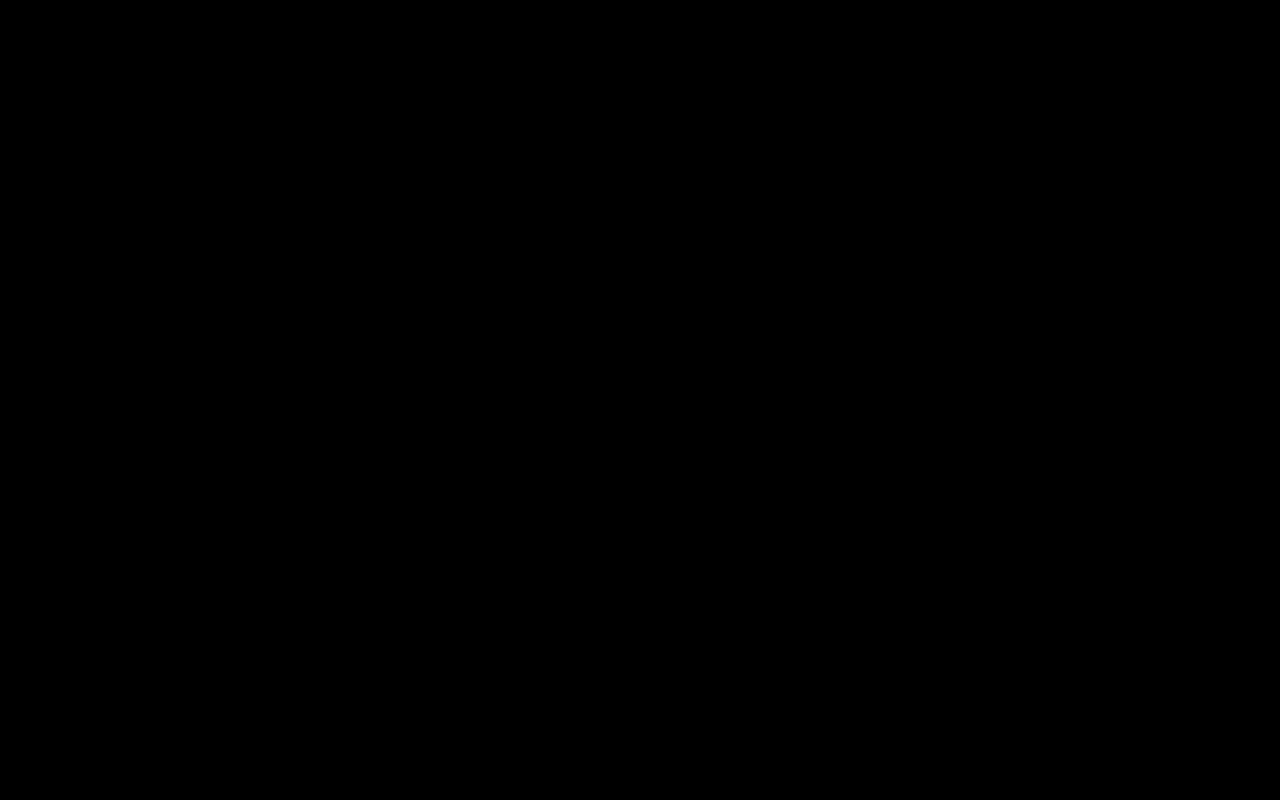
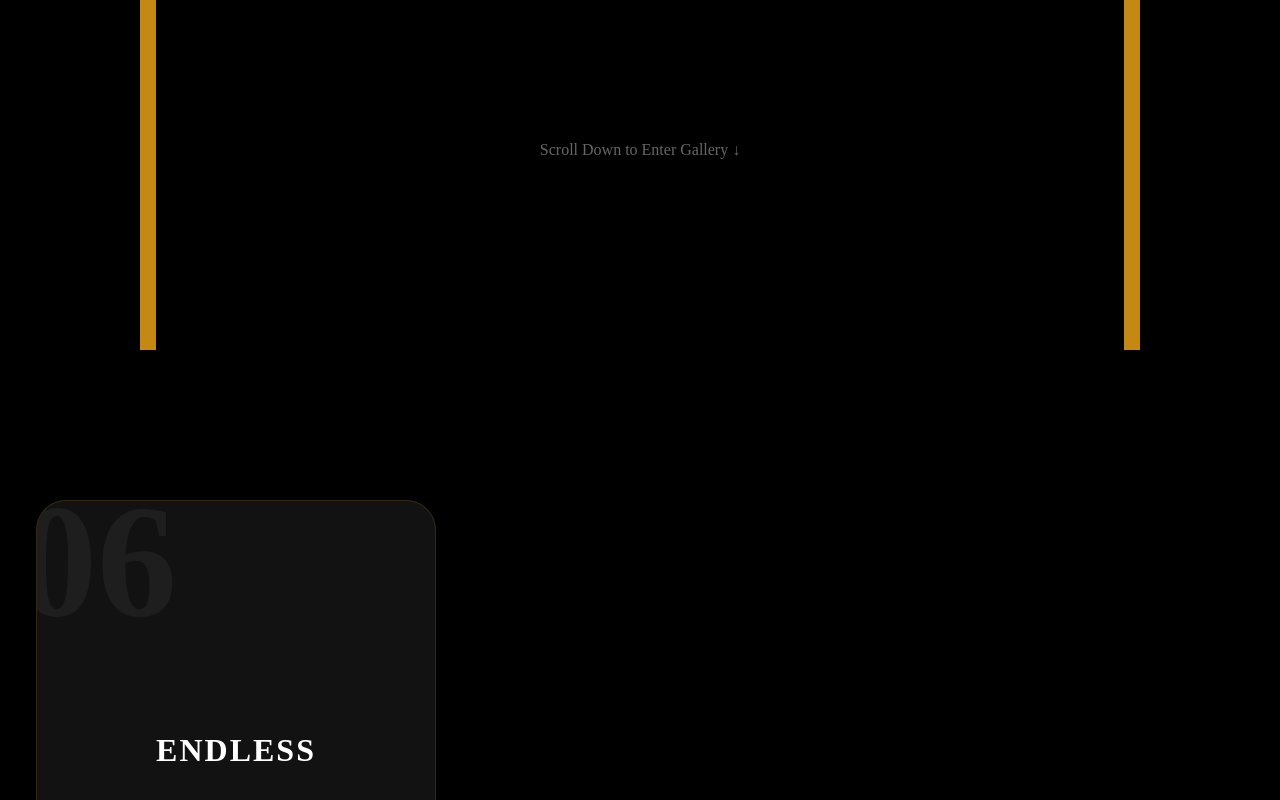
Before and after one commit to EsneiderCdD/framermotionlab, a React (Vite) app: page / in a window 1280 px wide. Shown: the part 3311-4111 px from the top of the page. Before the commit the page ends 3342 px from the top, so only its background shows below. Built offline with nearby package versions, Linux system fonts and the light colour scheme.

Commit message:
feature(horiontalscroll): create interface

```diff
--- /dev/null
+++ b/src/components/HorizontalScroll/HorizontalScroll.jsx
@@ -0,0 +1,46 @@
+import { useRef } from 'react';
+import { motion, useScroll, useTransform } from 'framer-motion';
+import styles from './styles/HorizontalScroll.module.css';
+import { Card } from './components/Card';
+
+const cards = [
+    { title: "Vertical", id: "01" },
+    { title: "To", id: "02" },
+    { title: "Horizontal", id: "03" },
+    { title: "Transformation", id: "04" },
+    { title: "Perspective", id: "05" },
+    { title: "Endless", id: "06" },
+];
+
+const HorizontalScroll = () => {
+    const targetRef = useRef(null);
+    const { scrollYProgress } = useScroll({
+        target: targetRef,
+    });
+
+    const x = useTransform(scrollYProgress, [0, 1], ["1%", "-95%"]);
+
+    return (
+        <>
+            <div style={{ height: '50vh', display: 'flex', justifyContent: 'center', alignItems: 'center', color: '#666', background: '#000' }}>
+                Scroll Down to Enter Gallery ↓
+            </div>
+
+            <div ref={targetRef} className={styles.tallContainer}>
+                <div className={styles.stickyWrapper}>
+                    <motion.div style={{ x }} className={styles.cardContainer}>
+                        {cards.map((card) => (
+                            <Card key={card.id} card={card} />
+                        ))}
+                    </motion.div>
+                </div>
+            </div>
+
+            <div style={{ height: '50vh', display: 'flex', justifyContent: 'center', alignItems: 'center', color: '#666', background: '#000' }}>
+                Scroll Up to Return ↑
+            </div>
+        </>
+    );
+};
+
+export default HorizontalScroll;
--- /dev/null
+++ b/src/components/HorizontalScroll/components/Card.jsx
@@ -0,0 +1,10 @@
+import styles from '../styles/HorizontalScroll.module.css';
+
+export const Card = ({ card }) => {
+    return (
+        <div className={styles.card}>
+            <span className={styles.cardId}>{card.id}</span>
+            <span className={styles.cardTitle}>{card.title}</span>
+        </div>
+    );
+};
--- /dev/null
+++ b/src/components/HorizontalScroll/styles/HorizontalScroll.module.css
@@ -0,0 +1,65 @@
+.tallContainer {
+    width: 100vw;
+    margin-left: calc(-50vw + 50%);
+    height: 400vh;
+    /* 4x viewport height to allow for long scroll */
+    position: relative;
+    background: #000;
+    /* Branding: Black background */
+}
+
+.stickyWrapper {
+    position: sticky;
+    top: 0;
+    height: 100vh;
+    display: flex;
+    align-items: center;
+    overflow: hidden;
+}
+
+.cardContainer {
+    display: flex;
+    gap: 50px;
+    padding-left: 50px;
+}
+
+.card {
+    width: 400px;
+    height: 500px;
+    background: rgba(20, 20, 20, 0.9);
+    border: 1px solid rgba(196, 137, 18, 0.2);
+    /* Branding: Gold border */
+    border-radius: 30px;
+    display: flex;
+    justify-content: center;
+    align-items: center;
+    flex-shrink: 0;
+    position: relative;
+    overflow: hidden;
+    transition: transform 0.3s ease;
+    box-shadow: 0 10px 30px rgba(0, 0, 0, 0.5);
+}
+
+.card:hover {
+    transform: scale(1.02);
+    border-color: rgba(196, 137, 18, 0.6);
+}
+
+.cardId {
+    font-size: 10rem;
+    font-weight: 900;
+    color: rgba(255, 255, 255, 0.05);
+    position: absolute;
+    top: -20px;
+    left: -20px;
+    line-height: 1;
+}
+
+.cardTitle {
+    font-size: 2rem;
+    color: white;
+    font-weight: bold;
+    z-index: 2;
+    text-transform: uppercase;
+    letter-spacing: 2px;
+}
--- a/src/pages/Home.jsx
+++ b/src/pages/Home.jsx
@@ -2,6 +2,7 @@ import MouseParallax from '../components/Hero/MouseParallax';
 import TorchEffect from '../components/TorchEffect/TorchEffect';
 import FloatingParticles from '../components/FloatingParticles/FloatingParticles';
 import TiltEffect from '../components/TiltEffect/TiltEffect';
+import HorizontalScroll from '../components/HorizontalScroll/HorizontalScroll';
 
 function Home() {
 
@@ -11,6 +12,7 @@ function Home() {
       <TorchEffect />
       <FloatingParticles />
       <TiltEffect />
+      <HorizontalScroll />
     </>
   )
 }
```
